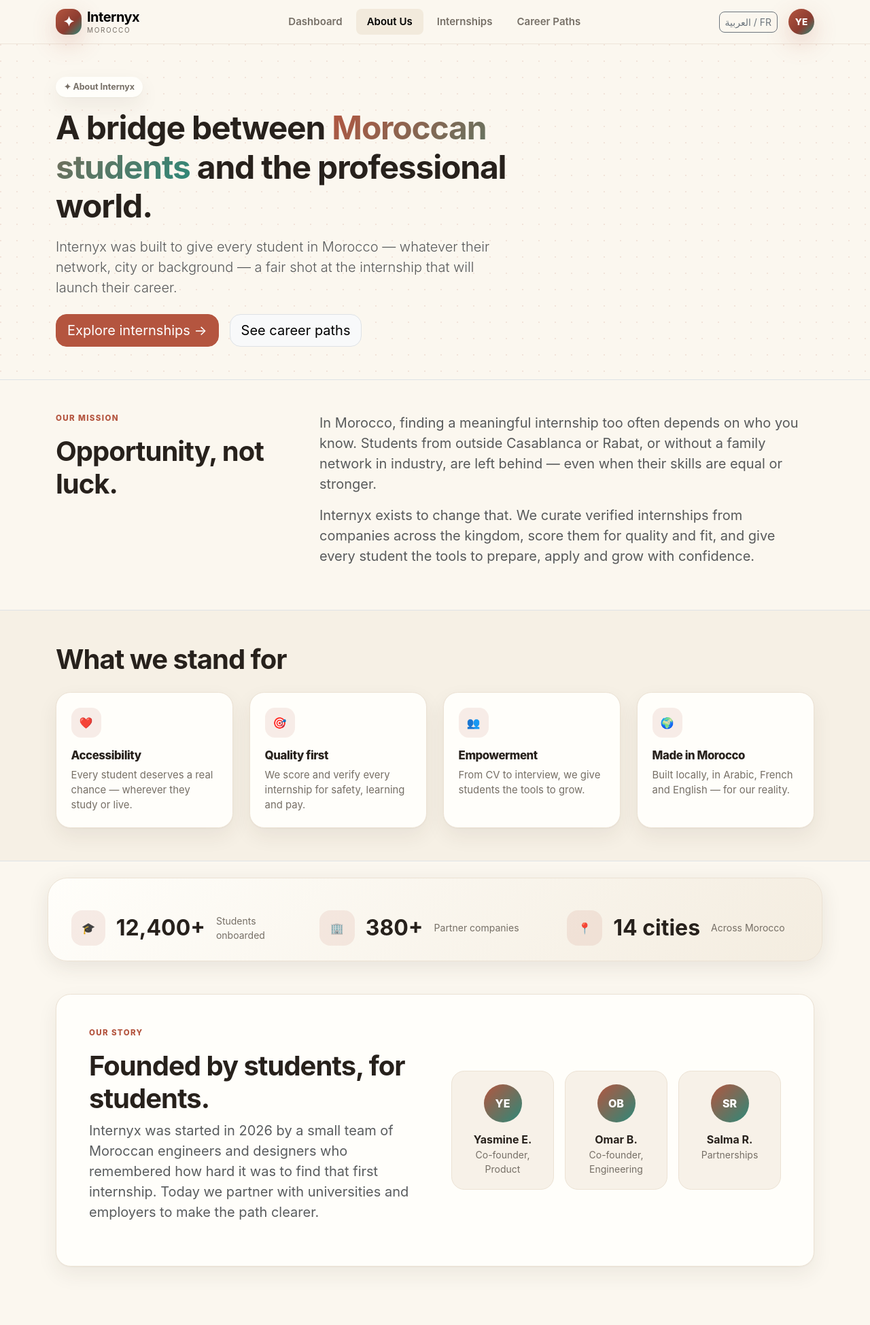
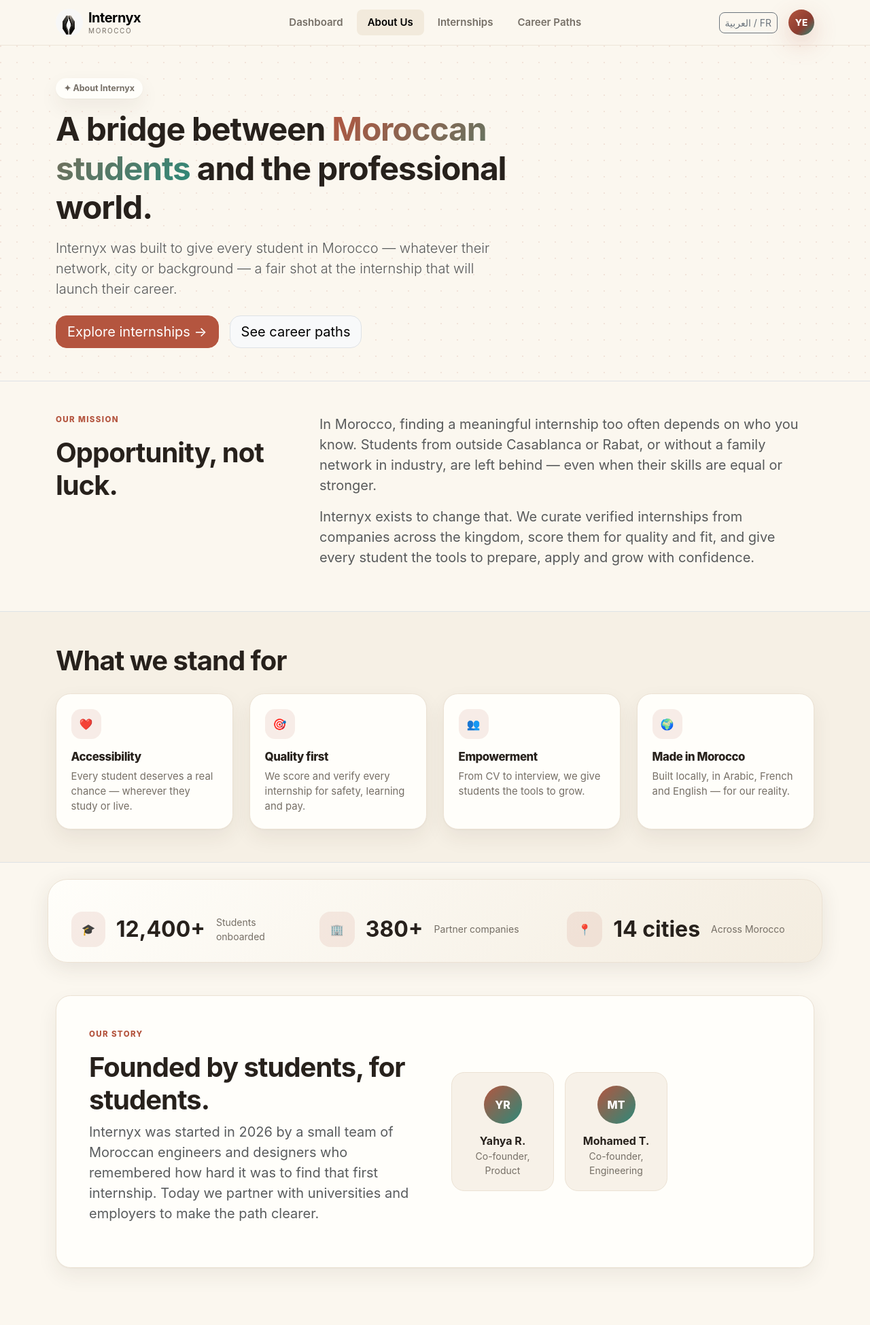
Before and after one commit to mohamed-temsamani/internyx, a Flask app: page /about in a window 1280 px wide. Shown: the top 1949 px of the page at 68% size. Run offline with Flask 3, Linux system fonts and the light colour scheme.

Commit message:
fix: founder & logo

```diff
--- a/app.py
+++ b/app.py
@@ -53,12 +53,12 @@ CAREER_PATHS = [
 
 PROFILE = {
     "initials": "YE",
-    "name": "Yasmine El Amrani",
-    "subtitle": "Computer Science · 3rd year · ENSIAS",
+    "name": "Yahya raihan",
+    "subtitle": "Computer Science · 2nd year · ENSIAS",
     "location": "Rabat, Morocco",
     "education": "ENSIAS · Class of 2027",
-    "email": "yasmine.elamrani@um5.ac.ma",
-    "about": "3rd-year CS student passionate about web development and human-centered design. Looking for a 3-month internship to apply React and TypeScript skills on a real product. Trilingual: Arabic, French, English.",
+    "email": "yahya.raihan@um5.ac.ma",
+    "about": "2nd-year CS student passionate about web development and human-centered design. Looking for a 3-month internship to apply React and TypeScript skills on a real product. Trilingual: Arabic, French, English.",
     "skills": [
         {"name": "React", "level": 85}, {"name": "TypeScript", "level": 78}, {"name": "Python", "level": 65},
         {"name": "SQL", "level": 72}, {"name": "Figma", "level": 60}, {"name": "Communication (FR/EN/AR)", "level": 90},
--- a/templates/about.html
+++ b/templates/about.html
@@ -56,7 +56,7 @@
       </div>
       <div class="col-lg-6">
         <div class="row g-3">
-          {% for p in [{'name':'Yasmine E.','role':'Co-founder, Product'}, {'name':'Omar B.','role':'Co-founder, Engineering'}, {'name':'Salma R.','role':'Partnerships'}] %}
+          {% for p in [{'name':'Yahya R.','role':'Co-founder, Product'}, {'name':'Mohamed T.','role':'Co-founder, Engineering'}] %}
             <div class="col-sm-4"><div class="team-card"><div>{{ p.name.split(' ') | map('first') | join('') }}</div><strong>{{ p.name }}</strong><small>{{ p.role }}</small></div></div>
           {% endfor %}
         </div>
--- a/templates/base.html
+++ b/templates/base.html
@@ -13,7 +13,7 @@
     <nav class="navbar navbar-expand-lg">
       <div class="container-xl">
         <a class="navbar-brand d-flex align-items-center gap-2" href="{{ url_for('dashboard') }}">
-          <span class="brand-mark">✦</span>
+          <img src="onyx.jpeg" alt="onyx logo" width="40" height="40" class="d-inline-block align-text-top rounded-circle">
           <span class="lh-sm">
             <span class="d-block fw-bold fs-5">Internyx</span>
             <span class="d-block brand-country">Morocco</span>
```
Also changed, not shown: templates/onyx.jpeg (added).
